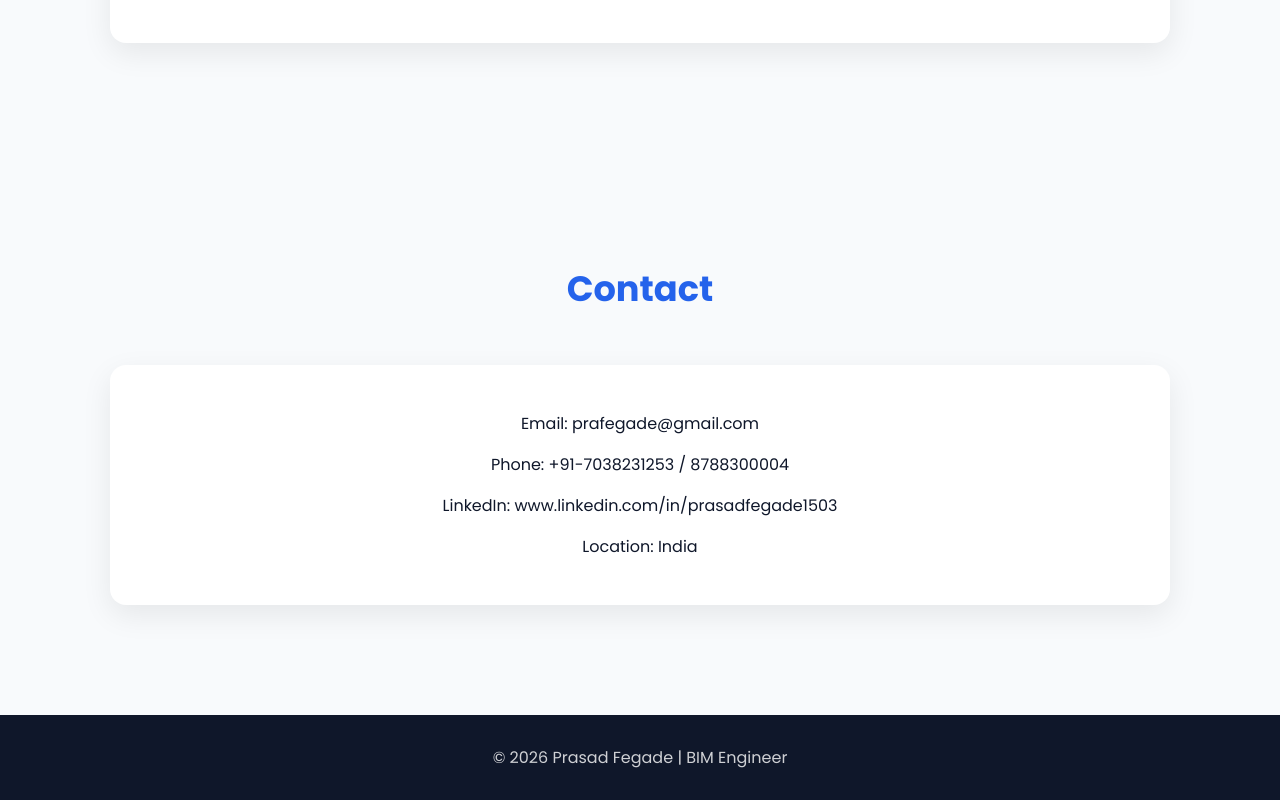
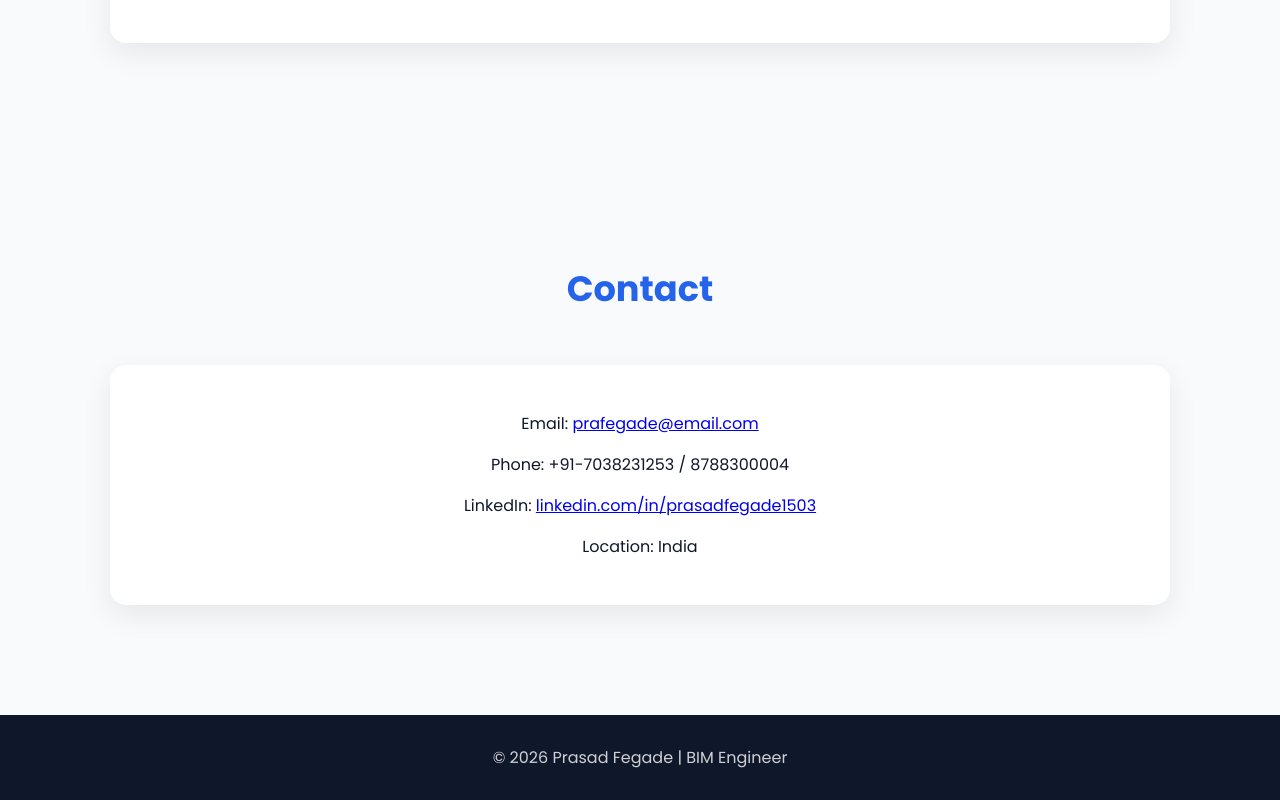
Before and after one commit to prafegade-1503/Prasad_Fegade_Portfolio, a plain HTML site: page index.html in a window 1280 px wide. Shown: the part 7013-7813 px from the top of the page. Drawn offline with Linux system fonts and the light colour scheme.

Commit message:
Update index.html
Signed-off-by: Prasad Fegade <prafegade@gmail.com>

```diff
--- a/index.html
+++ b/index.html
@@ -287,9 +287,15 @@
 <section id="contact">
   <h2>Contact</h2>
   <div class="card" style="text-align:center">
-    <p>Email: prafegade@gmail.com</p>
+    <p>Email: <a href="mailto:prafegade@email.com">
+        prafegade@email.com
+      </a>
+   </p>
     <p>Phone: +91-7038231253 / 8788300004</p>
-    <p>LinkedIn: www.linkedin.com/in/prasadfegade1503</p>
+    <p>LinkedIn: <a href="https://www.linkedin.com/in/prasadfegade1503" target="_blank">
+        linkedin.com/in/prasadfegade1503
+      </a>
+    </p>
     <p>Location: India</p>
   </div>
 </section>
```
